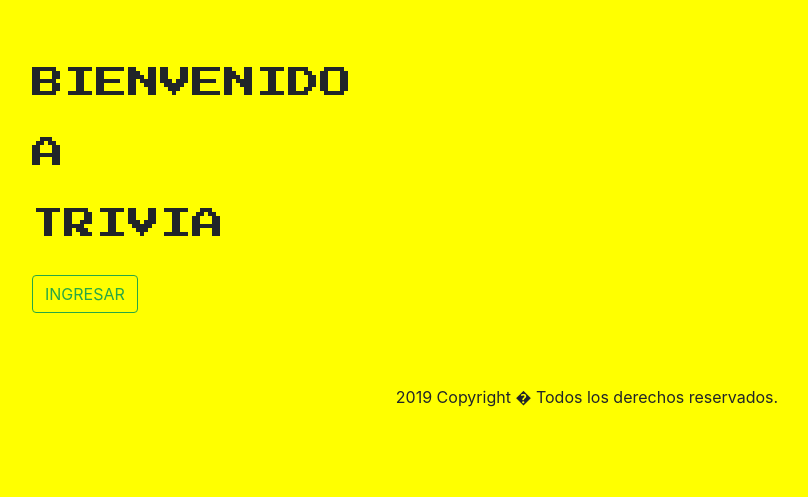
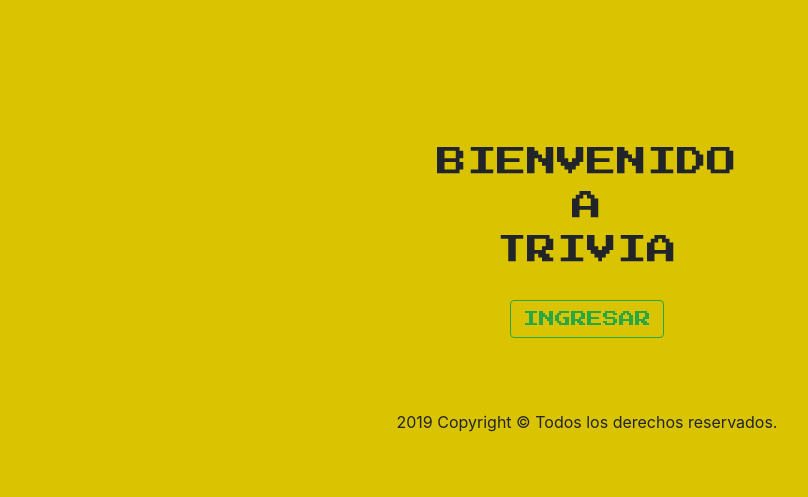
Before and after one commit to Gabrielm-git/proyectoIntegrador, a PHP site: page / in a window 1280 px wide. Shown: the top 497 px of the page, without its empty margins (53-861 px from the left). Run offline with PHP 8.4, Linux system fonts and the light colour scheme; some libraries are stand-ins or nearby versions; some web fonts are replaced.

Commit message:
Cambio de color "background".
Co-Authored-By: null <leoocaba@users.noreply.github.com>
Co-Authored-By: null <Juanmedel7@users.noreply.github.com>

```diff
--- a/css/estilo-index.css
+++ b/css/estilo-index.css
@@ -20,7 +20,7 @@ body .jumbotron .container button {
 
 body {
 	font-family: monospace;
-	background: yellow;
+	background: #dac300;
 }
 .contenedor {
   box-sizing: border-box;
@@ -32,7 +32,7 @@ h2 {
   padding: 0;
 	position: relative;
 	float: left;
-	background: yellow;
+	background: #dac300;
 	color: #fff;
 }
 
@@ -41,10 +41,9 @@ h2 span {
     position:absolute;
     right:0;
     width:0;
-    background: yellow;
+    background: #dac300;
     animation: escribir 1s steps(100);
 }
-
 @keyframes escribir {
     from { width: 100% }
     to { width:0 }
--- a/index.php
+++ b/index.php
@@ -2,17 +2,17 @@
 <html lang="en" dir="ltr">
 <head>
   <meta charset="utf-8">
-  <title>Index</title>
+  <title>Trivia</title>
   <meta name="viewport" content="width=device-width, initial-scale=1">
-  <link rel="stylesheet" href="/css/estilo-home.css">
+  <link rel="stylesheet" href="css/estilo-index.css">
   <link rel="stylesheet" href="https://maxcdn.bootstrapcdn.com/bootstrap/4.0.0/css/bootstrap.min.css"
   integrity="sha384-Gn5384xqQ1aoWXA+058RXPxPg6fy4IWvTNh0E263XmFcJlSAwiGgFAW/dAiS6JXm" crossorigin="anonymous">
   <link href="https://fonts.googleapis.com/css?family=ZCOOL+KuaiLe&display=swap" rel="stylesheet">
   <link href="https://fonts.googleapis.com/css?family=Press+Start+2P&display=swap" rel="stylesheet">
 </head>
-<body style="background-color: yellow"!important;>
+<body style="background-color: #dac300"!important;>
 
-  <div class="jumbotron jumbotron-fluid" style="background-color: yellow"!important;>
+  <div class="jumbotron jumbotron-fluid" style="background-color: #dac300"!important;>
     <div class="container">
       <div class="contenedor">
         <h2 style="font-family: 'Press Start 2P'"!important;>BIENVENIDO<span>&#160;</span></h2><br>
@@ -24,7 +24,7 @@
    <br>
    <br>
   <div class="text-center mt-5">
-      <p class="footer-alt mb-0 f-14">2019 Copyright � Todos los derechos reservados.</p>
+      <p class="footer-alt mb-0 f-14">2019 Copyright © Todos los derechos reservados.</p>
     </div>
     </div>
  </div>
```
